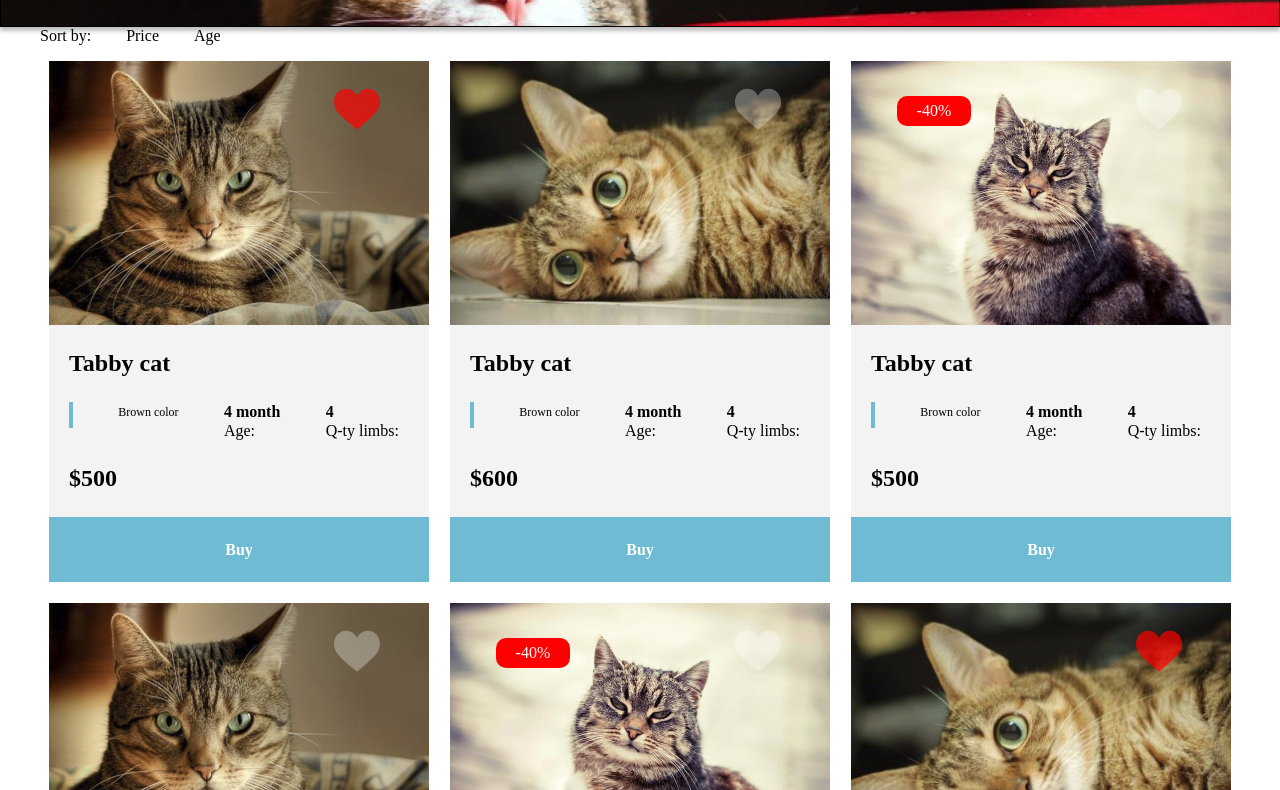
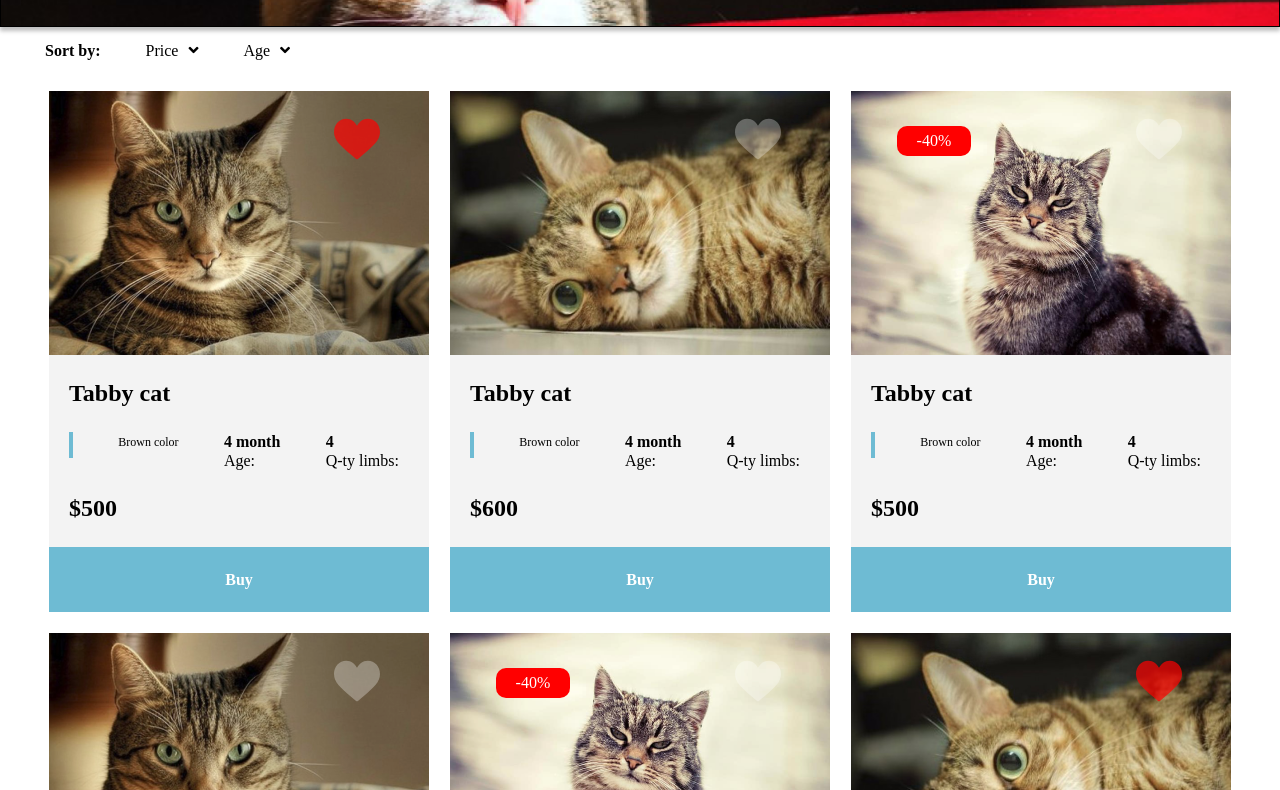
Before and after one commit to irreligious86/Cat-shop, a website built with webpack: page src/index.html in a window 1280 px wide. Shown: the part 225-1015 px from the top of the page. Built offline with nearby package versions, Linux system fonts and the light colour scheme.

Commit message:
fix sort title and items

```diff
--- a/src/index.html
+++ b/src/index.html
@@ -37,8 +37,12 @@
   <main class="main">
     <div class="control-tools">
       <div class="control-tools-title">Sort by:</div>
-      <div class="control-tools-item">Price</div>
-      <div class="control-tools-item">Age</div>
+      <div class="control-tools-item">
+        <span>Price</span><i class="fa fa-angle-down" aria-hidden="true"></i>
+      </div>
+      <div class="control-tools-item">
+        <span>Age</span><i class="fa fa-angle-down" aria-hidden="true"></i>
+      </div>
     </div>
     <ul class="cat-list">
       <li class="cat-item-wrapper">
--- a/src/scss/style.scss
+++ b/src/scss/style.scss
@@ -161,11 +161,14 @@ body {
     gap: 35px;
 
     .control-tools-title {
-
+      margin: 15px 5px;
+      font-weight: bold;
     }
 
     .control-tools-item {
-
+      * {
+        margin: 15px 5px;
+      }
     }
   }
 
@@ -445,7 +448,7 @@ body {
         font-weight: bold;
         font-size: 14px;
         line-height: 17px;
-        color:#FFFFFF;
+        color: #FFFFFF;
       }
     }
 
```
